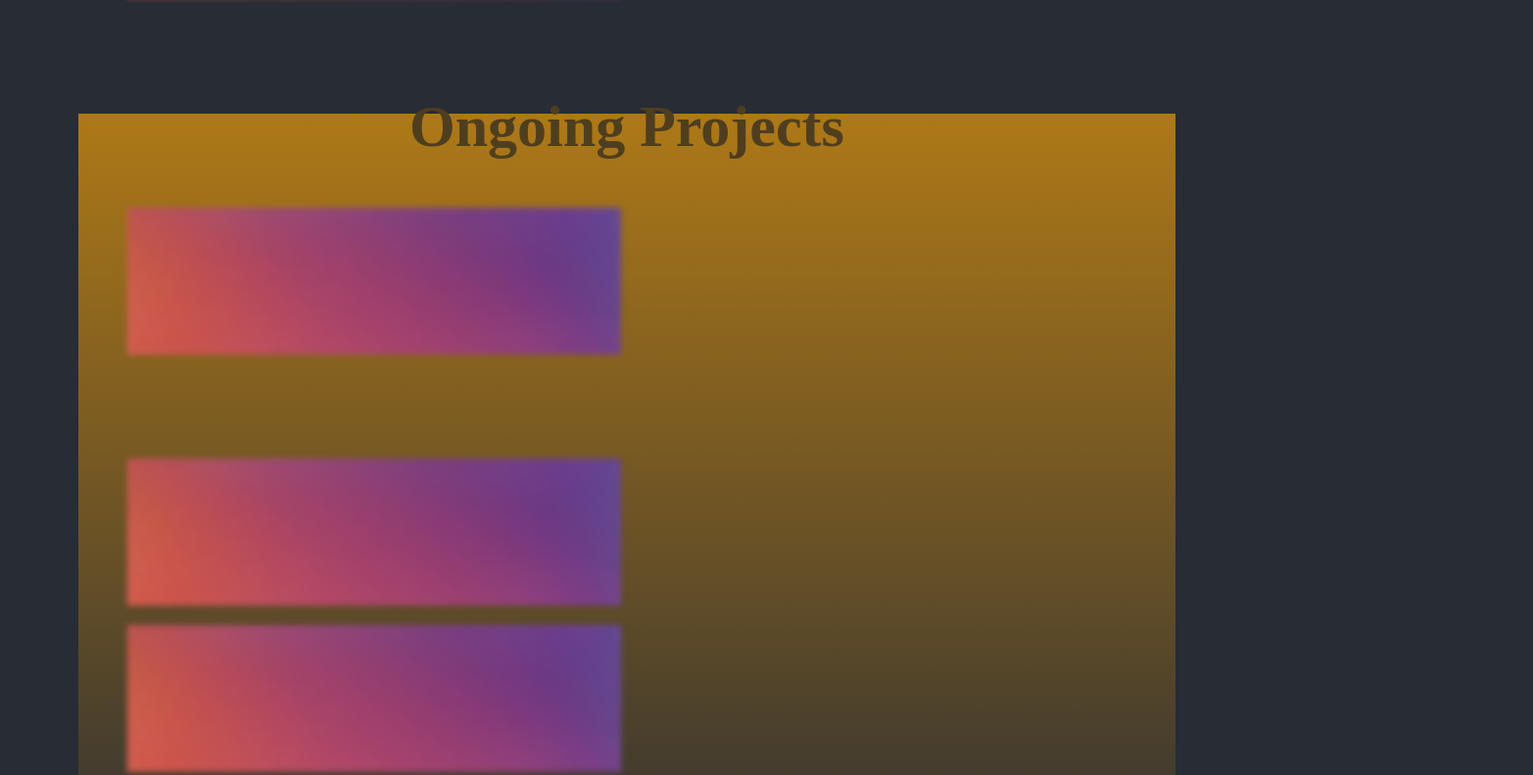
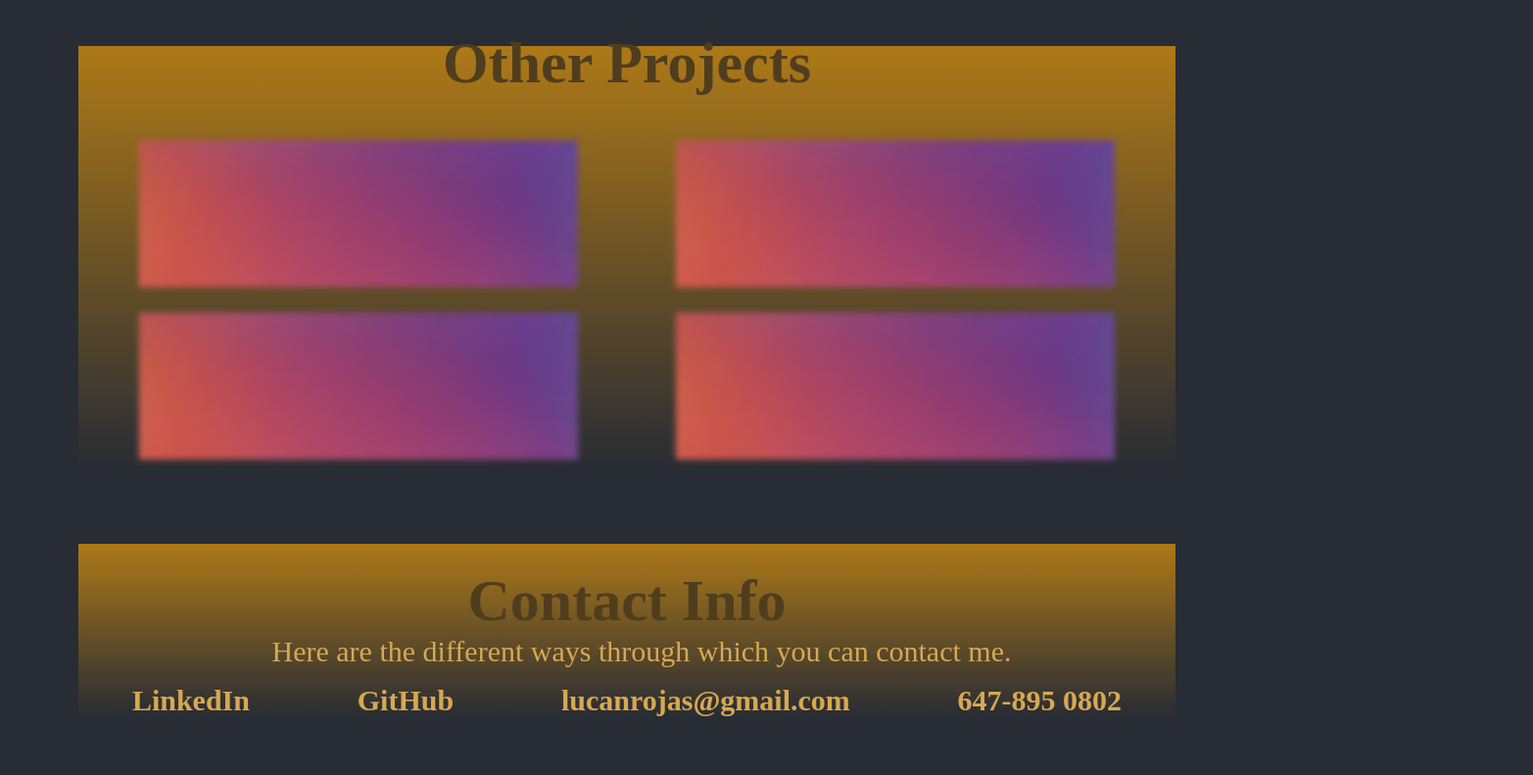
Before and after one commit to NicolasRojas-CENG/Professional-Portfolio, a plain HTML site: page index.html in a window 1280 px wide. Shown: the part 3022-3813 px from the top of the page at 98% size, 1565 px wide, since content can reach past the window. Drawn offline with Linux system fonts and the light colour scheme.

Commit message:
Added content to the 'contact me' section.

```diff
--- a/index.html
+++ b/index.html
@@ -106,11 +106,15 @@
         </section>
 
         <section id="Contact_Info">
-            <article><img src="#" alt="#">
+            <article>
                 <h2>Contact Info</h2>
-                <p>
-                    Lorem ipsum dolor sit, amet consectetur adipisicing elit. Accusantium voluptatem debitis, incidunt delectus culpa ab tempore, iure eligendi ex repellat neque voluptate nostrum odit at unde tenetur non nihil autem?
-                </p>
+                <p>Here are the different ways through which you can contact me.</p>
+                <div>
+                    <a href="">LinkedIn</a>
+                    <a href="">GitHub</a>
+                    <a href="">lucanrojas@gmail.com</a>
+                    <a href="">647-895 0802</a>
+                </div>
             </article>
         </section>
     </main>
--- a/resources/css/style.css
+++ b/resources/css/style.css
@@ -115,6 +115,7 @@ header nav ul li a:hover{
   }
 
   #About_Me h2{
+    width: 50%;
     left: 25%;
     font-size: 60px;
     position: inherit;
@@ -150,6 +151,7 @@ header nav ul li a:hover{
 }
 
 #Purpose h2{
+    width: 50%;
     left: 63%;
     font-size: 60px;
     position: inherit;
@@ -186,6 +188,7 @@ header nav ul li a:hover{
 }
 
 #Featured_Project h2{
+    width: 50%;
   left: 25%;
   font-size: 60px;
   position: inherit;
@@ -200,18 +203,19 @@ header nav ul li a:hover{
     color: rgb(215, 168, 82);
 }
 
-#Web_Apps_Sites article,
-#Other_Projects article {
+#Web_Apps_Sites article {
     margin: 80px;
     display: flex;
     flex-wrap: wrap;
+    justify-content: center;
     background-image: linear-gradient(to bottom, rgba(207, 140, 16,0.8), rgb(40, 44, 52))
 }
 
 #Web_Apps_Sites img,
 #Ongoing_Projects img,
 #Other_Projects img {
-    width: 45%;
+
+    width: 40%;
     height: 150px;
     margin: 10px 50px 10px 50px;
     -webkit-filter: blur(3px);
@@ -246,6 +250,7 @@ header nav ul li a:hover{
 
 /*This section styles the header of the ongoing projects article.*/
 #Ongoing_Projects article {
+    justify-content: center;
     margin: 80px;
     display: flex;
     flex-wrap: wrap;
@@ -273,6 +278,7 @@ header nav ul li a:hover{
 
 /*This section styles the header of the ongoing projects article.*/
 #Other_Projects article {
+    justify-content: center;
     margin: 80px;
     display: flex;
     flex-wrap: wrap;
@@ -297,3 +303,45 @@ header nav ul li a:hover{
 #Other_Projects .second_row {
     margin-top: 2vh;
 }
+
+#Contact_Info article {
+    margin: 0 80px 0 80px;
+    position: relative;
+    top: -30vh;
+    padding: 40px 0 0 0;
+    background-image: linear-gradient(to bottom, rgba(207, 140, 16,0.8), rgb(40, 44, 52))
+}
+
+#Contact_Info h2 {
+    top: -2vh;
+    z-index: 1;
+    font-size: 60px;
+    position: relative;
+    text-align: center;
+    color: rgb(79, 62, 30);
+}
+
+#Contact_Info p {
+    font-size: 30px;
+    position: relative;
+    top: -2vh;
+    margin-left: 30px;
+    color: rgb(215, 168, 82);
+    text-align: center;
+}
+
+#Contact_Info div {
+    display: flex;
+    justify-content: space-around;
+}
+
+#Contact_Info a {
+    text-decoration: none;
+    color: rgb(215, 168, 82);
+    font-size: 30px;
+    font-weight: bold;
+}
+
+#Contact_Info a:hover {
+    color: rgb(207, 140, 16);
+}
```
